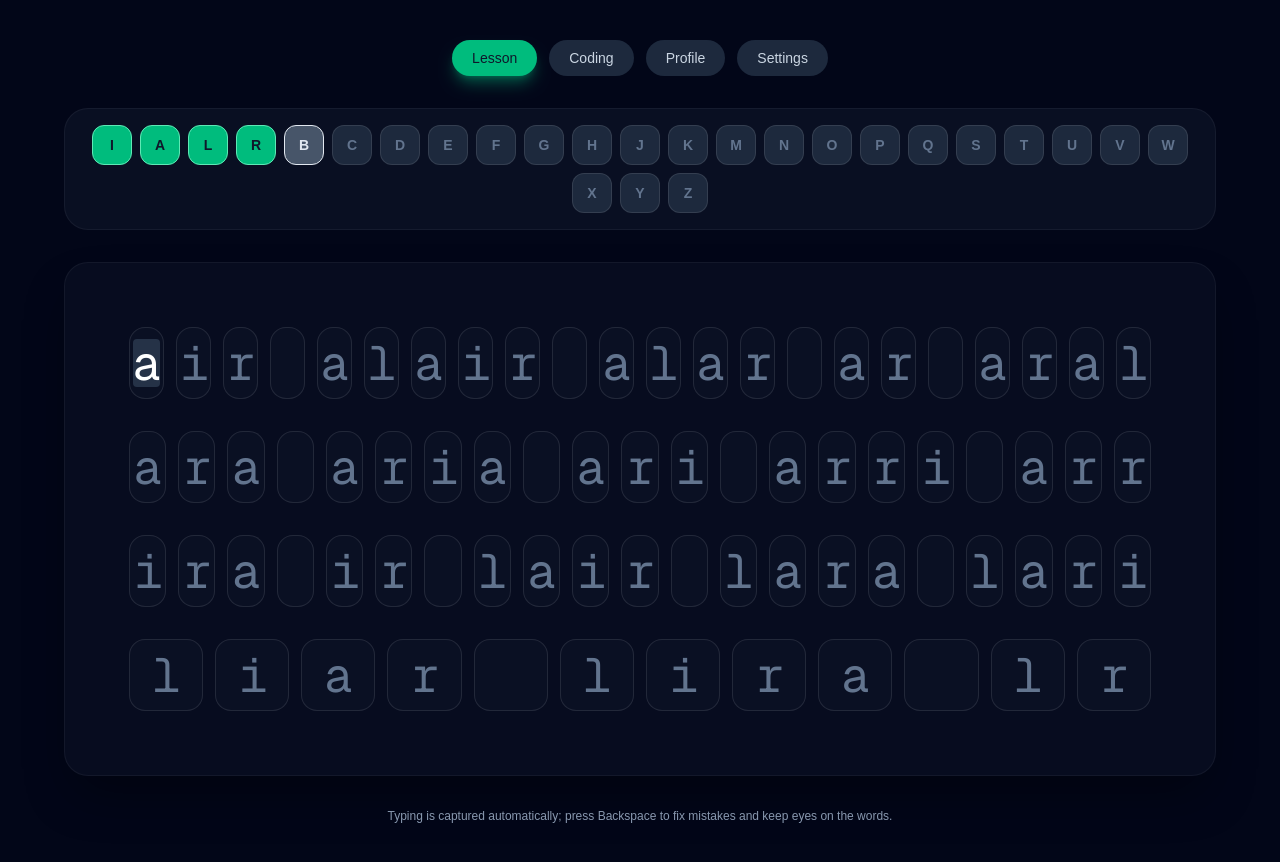
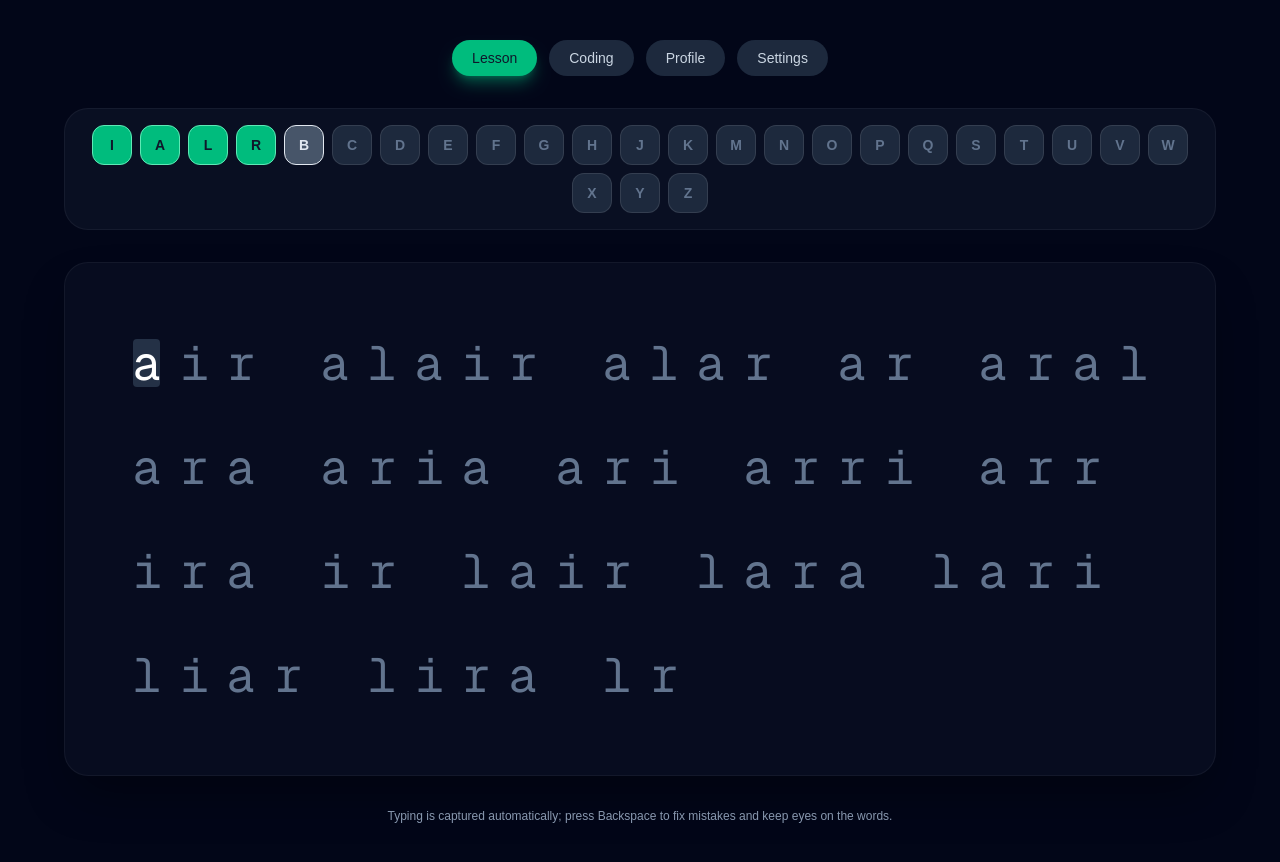
Before and after one commit to JordanStuckings/type-practice, a Next.js app: page / in a window 1280 px wide. Built offline with nearby package versions, Linux system fonts and the light colour scheme.

Commit message:
update character widths and styles

```diff
--- a/app/page.js
+++ b/app/page.js
@@ -1012,7 +1012,9 @@ const MAX_PROMPT_CHARACTERS_PER_LINE = 23;
 const PROMPT_GRID_LINE_CLASS =
   "grid w-full justify-center gap-3 text-center font-mono text-4xl tracking-tight text-white sm:text-5xl";
 const PROMPT_GRID_CELL_CLASS =
-  "flex min-h-[3.5rem] items-center justify-center rounded-2xl border border-white/10 bg-slate-900/40 px-2 sm:min-h-[4.5rem]";
+  "flex min-h-[3.5rem] items-center justify-center px-2 sm:min-h-[4.5rem]";
+const PROMPT_GRID_FILLER_CLASS =
+  "pointer-events-none flex min-h-[3.5rem] select-none items-center justify-center px-2 text-transparent sm:min-h-[4.5rem]";
 
 const buildPromptLineRanges = (text, maxChars = MAX_PROMPT_CHARACTERS_PER_LINE) => {
   if (!text) return [];
@@ -1051,6 +1053,14 @@ function LessonSurface({ highlightedPrompt, lessonText, onClick }) {
     return ranges.map(({ start, end }) => highlightedPrompt.slice(start, end));
   }, [highlightedPrompt, lessonText]);
 
+  const gridColumnCount = Math.max(
+    1,
+    Math.min(
+      MAX_PROMPT_CHARACTERS_PER_LINE,
+      promptLines.reduce((max, line) => Math.max(max, line.length), 0),
+    ),
+  );
+
   return (
     <section
       className="relative flex min-h-[60vh] w-full items-center justify-center rounded-3xl border border-white/5 bg-slate-900/40 p-16 shadow-2xl shadow-black/40"
@@ -1062,10 +1072,7 @@ function LessonSurface({ highlightedPrompt, lessonText, onClick }) {
             key={`prompt-line-${index}`}
             className={PROMPT_GRID_LINE_CLASS}
             style={{
-              gridTemplateColumns: `repeat(${Math.max(
-                1,
-                Math.min(line.length, MAX_PROMPT_CHARACTERS_PER_LINE),
-              )}, minmax(0, 1fr))`,
+              gridTemplateColumns: `repeat(${gridColumnCount}, minmax(0, 1fr))`,
             }}
           >
             {line.map((character, charIndex) => (
@@ -1073,6 +1080,17 @@ function LessonSurface({ highlightedPrompt, lessonText, onClick }) {
                 {character}
               </span>
             ))}
+            {Array.from({ length: Math.max(0, gridColumnCount - line.length) }).map(
+              (_, fillerIndex) => (
+                <span
+                  key={`prompt-filler-${index}-${fillerIndex}`}
+                  className={PROMPT_GRID_FILLER_CLASS}
+                  aria-hidden
+                >
+                  &nbsp;
+                </span>
+              ),
+            )}
           </div>
         ))}
       </div>
```
